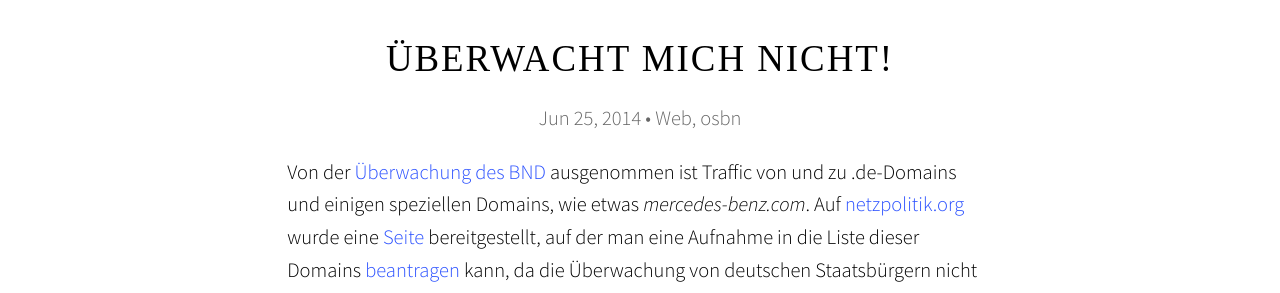
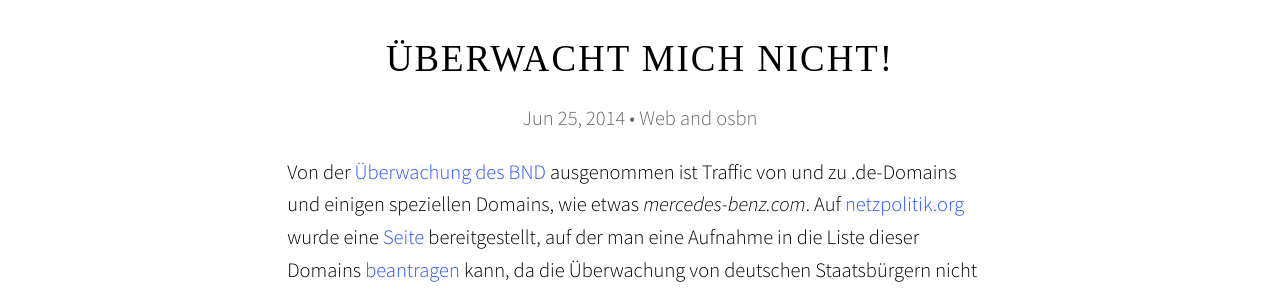
Before and after one commit to wilkistarotieno/wilkistarotieno.github.io, a Jekyll site: the page built from _posts/2014-06-25-überwacht-mich-nicht.md, in a window 1280 px wide. Shown: the part 191-484 px from the top of the page. Built offline with Jekyll 4.4.1, drawn with Linux system fonts in a browser that asks for light colours; some web fonts are replaced; Markdown is read by kramdown in place of the engine named in the settings; a script that is not in the unit is left out; comment, search, counter and statistics services are not loaded.

Commit message:
Update default.html

```diff
--- a/_layouts/default.html
+++ b/_layouts/default.html
@@ -4,7 +4,7 @@
     <article>
       <header>
         <h2><a href="{{ page.url | prepend: site.baseur }}">{{ page.title }}</a></h2>
-        <p>{% if page.author %}{{ page.author }} • {% endif %}{% if page.date %}<time datetime="{{ page.date | date_to_xmlschema }}">{{ page.date | date: "%b %-d, %Y" }}</time>{% endif %}{% if page.categories %} • {{ page.categories | join: ', ' }}{% endif %}</p>
+        <p>{% if page.author %}{{ page.author }} • {% endif %}{% if page.date %}<time datetime="{{ page.date | date_to_xmlschema }}">{{ page.date | date: "%b %-d, %Y" }}</time>{% endif %}{% if page.categories %} • {{ page.categories | array_to_sentence_string }}{% endif %}</p>
       </header>
       <div>
 {{ content }}
```
